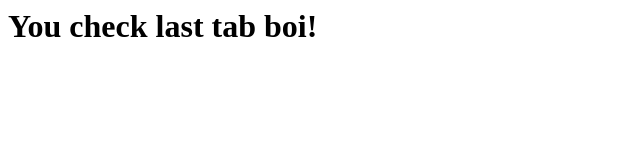
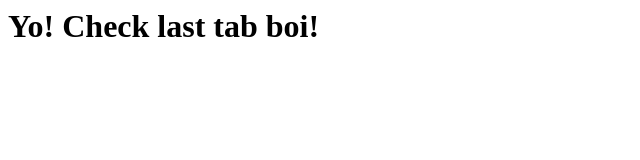
Before and after one commit to Kykli/kykli.github.io, a plain HTML site: page tab.html in a window 1280 px wide. Shown: the whole page, without its empty margins (0-640 px from the left). Drawn offline with Linux system fonts and the light colour scheme.

Commit message:
Update tab.html

```diff
--- a/tab.html
+++ b/tab.html
@@ -1,6 +1,6 @@
 <html>
  <body>
-  <h1>You check last tab boi!</h1>
+  <h1>Yo! Check last tab boi!</h1>
   <script>
    if (window.opener) {
       window.opener.location = "https://google.com";
```
